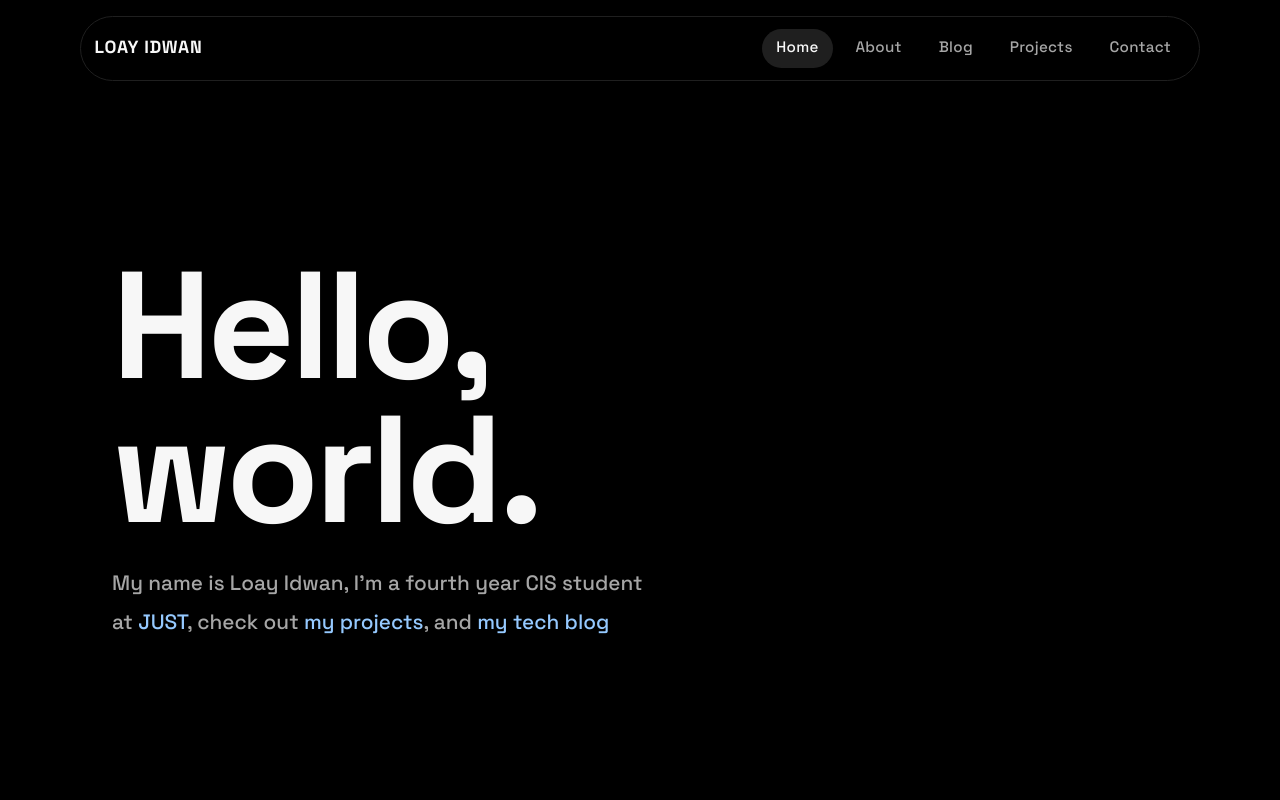
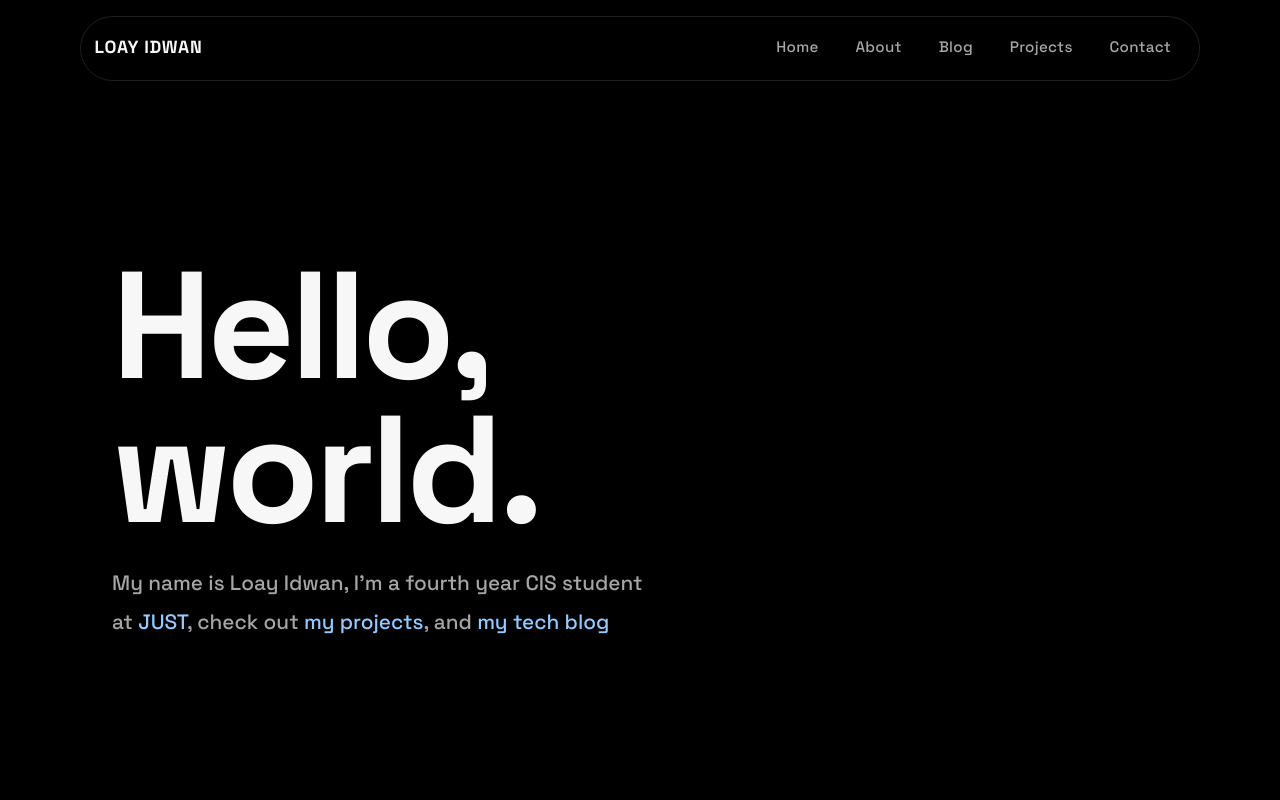
Before and after one commit to lidwan/portfolio, a React (Vite) app: page / in a window 1280 px wide. Shown: the top 800 px of the page. Built offline with nearby package versions, Linux system fonts and the light colour scheme.

Commit message:
removed active status from home in navbar

```diff
--- a/src/components/NavBar/NavBar.jsx
+++ b/src/components/NavBar/NavBar.jsx
@@ -13,7 +13,7 @@ const NavBar = () => {
                     <ul className="navbar-nav ms-auto navLinksList">
 
                         <li className="nav-item">
-                            <a className="nav-link siteNavLink active" href="#">Home</a>
+                            <a className="nav-link siteNavLink" href="#">Home</a>
                         </li>
                         <li className="nav-item">
                             <a className="nav-link siteNavLink" href="#about">About</a>
```
